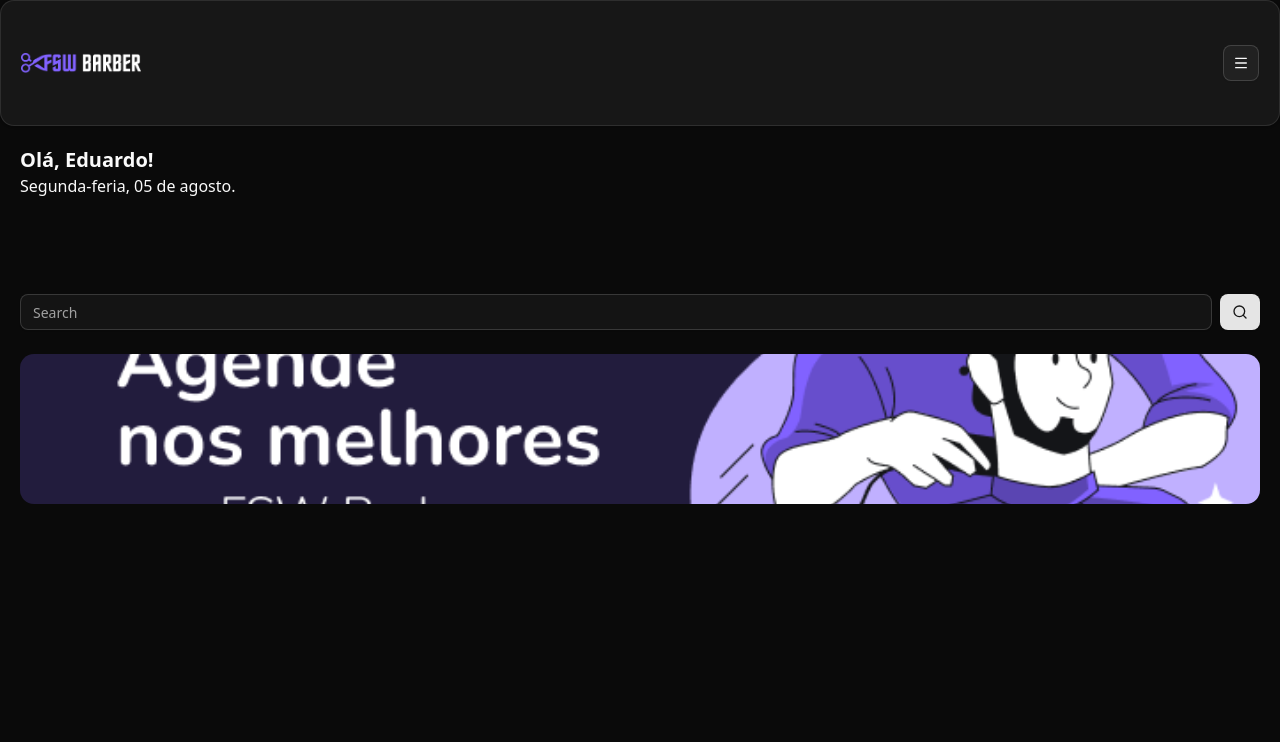
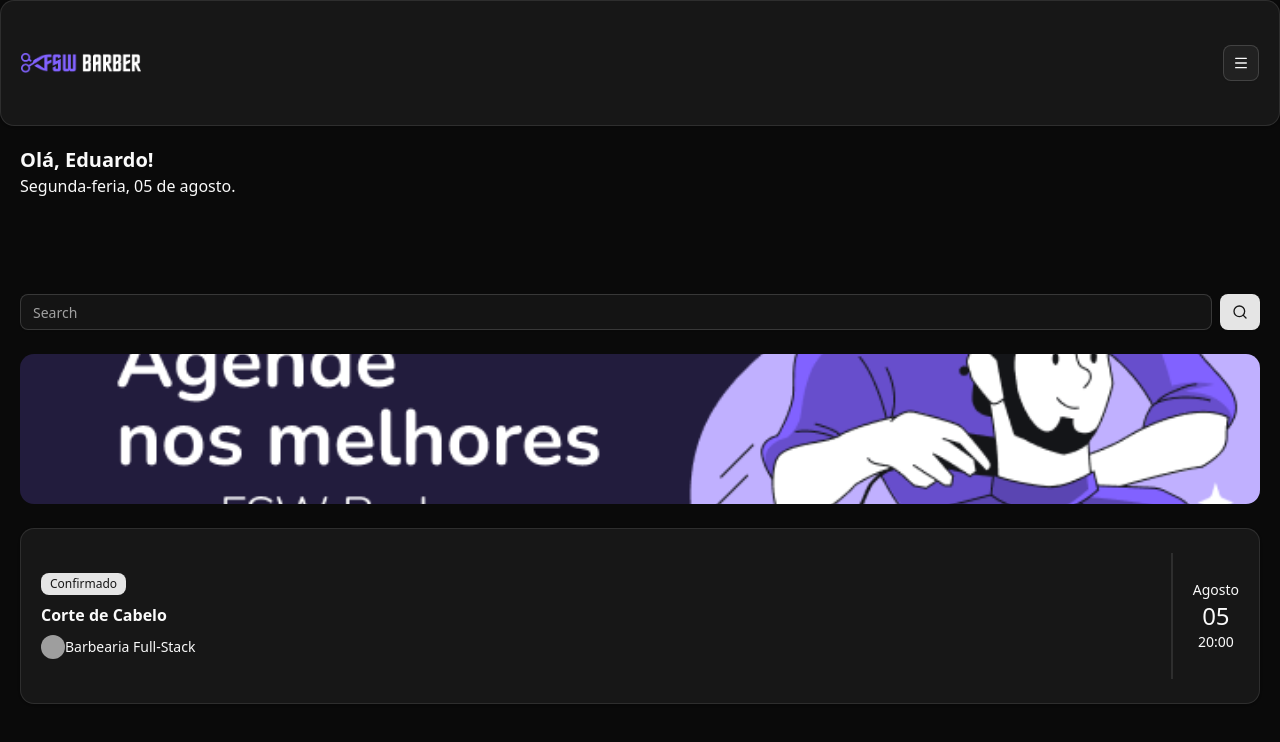
Before and after one commit to EduFleury/FWS-Barber, a Next.js app: page / in a window 1280 px wide. Shown: the top 742 px of the page. Built offline with nearby package versions, Linux system fonts and the light colour scheme; grey boxes are pictures that could not be loaded.

Commit message:
feat: add booking item

```diff
--- /dev/null
+++ b/app/_components/ui/avatar.tsx
@@ -0,0 +1,53 @@
+"use client"
+
+import * as React from "react"
+import * as AvatarPrimitive from "@radix-ui/react-avatar"
+
+import { cn } from "@/app/_lib/utils"
+
+function Avatar({
+  className,
+  ...props
+}: React.ComponentProps<typeof AvatarPrimitive.Root>) {
+  return (
+    <AvatarPrimitive.Root
+      data-slot="avatar"
+      className={cn(
+        "relative flex size-8 shrink-0 overflow-hidden rounded-full",
+        className
+      )}
+      {...props}
+    />
+  )
+}
+
+function AvatarImage({
+  className,
+  ...props
+}: React.ComponentProps<typeof AvatarPrimitive.Image>) {
+  return (
+    <AvatarPrimitive.Image
+      data-slot="avatar-image"
+      className={cn("aspect-square size-full", className)}
+      {...props}
+    />
+  )
+}
+
+function AvatarFallback({
+  className,
+  ...props
+}: React.ComponentProps<typeof AvatarPrimitive.Fallback>) {
+  return (
+    <AvatarPrimitive.Fallback
+      data-slot="avatar-fallback"
+      className={cn(
+        "bg-muted flex size-full items-center justify-center rounded-full",
+        className
+      )}
+      {...props}
+    />
+  )
+}
+
+export { Avatar, AvatarImage, AvatarFallback }
--- /dev/null
+++ b/app/_components/ui/badge.tsx
@@ -0,0 +1,46 @@
+import * as React from "react"
+import { Slot } from "@radix-ui/react-slot"
+import { cva, type VariantProps } from "class-variance-authority"
+
+import { cn } from "@/app/_lib/utils"
+
+const badgeVariants = cva(
+  "inline-flex items-center justify-center rounded-md border px-2 py-0.5 text-xs font-medium w-fit whitespace-nowrap shrink-0 [&>svg]:size-3 gap-1 [&>svg]:pointer-events-none focus-visible:border-ring focus-visible:ring-ring/50 focus-visible:ring-[3px] aria-invalid:ring-destructive/20 dark:aria-invalid:ring-destructive/40 aria-invalid:border-destructive transition-[color,box-shadow] overflow-hidden",
+  {
+    variants: {
+      variant: {
+        default:
+          "border-transparent bg-primary text-primary-foreground [a&]:hover:bg-primary/90",
+        secondary:
+          "border-transparent bg-secondary text-secondary-foreground [a&]:hover:bg-secondary/90",
+        destructive:
+          "border-transparent bg-destructive text-white [a&]:hover:bg-destructive/90 focus-visible:ring-destructive/20 dark:focus-visible:ring-destructive/40 dark:bg-destructive/60",
+        outline:
+          "text-foreground [a&]:hover:bg-accent [a&]:hover:text-accent-foreground",
+      },
+    },
+    defaultVariants: {
+      variant: "default",
+    },
+  }
+)
+
+function Badge({
+  className,
+  variant,
+  asChild = false,
+  ...props
+}: React.ComponentProps<"span"> &
+  VariantProps<typeof badgeVariants> & { asChild?: boolean }) {
+  const Comp = asChild ? Slot : "span"
+
+  return (
+    <Comp
+      data-slot="badge"
+      className={cn(badgeVariants({ variant }), className)}
+      {...props}
+    />
+  )
+}
+
+export { Badge, badgeVariants }
--- a/app/page.tsx
+++ b/app/page.tsx
@@ -3,15 +3,20 @@
 import Header from "./_components/header";
 import { SearchIcon } from "lucide-react";
 import Image from "next/image";
+import { Card, CardContent } from "./_components/ui/card";
+import { Badge } from "./_components/ui/badge";
+import { Avatar, AvatarImage } from "./_components/ui/avatar";
 
 export default function Home() {
   return (
     <div>
       <Header/>
       <div className="p-5">
+        {/* TEXTO */}
         <h2 className="text-xl font-bold">Olá, Eduardo!</h2>
         <p>Segunda-feria, 05 de agosto.</p>
 
+        {/* BUSCA */}
         <div className="flex items-center gap-2 mt-24">
           <Input placeholder="Search"/>
           <Button>
@@ -19,9 +24,36 @@
           </Button>
         </div>
 
+        {/* BANNER */}
         <div className="relative mt-6 w-full h-[150px] rounded-xl">
           <Image alt="Agende com os melhores Barbers" src="/banner-01.png" fill className="object-cover rounded-xl"/>
         </div>
+
+        {/* AGENDAMENTO */}
+        <Card className="mt-6">
+          <CardContent className="flex justify-between p-0">
+            {/* ESQUERDA */}
+            <div className="flex flex-col gap-2 py-5 pl-5">
+              <Badge className="w-fit">Confirmado</Badge>
+              <h3 className="font-semibold">Corte de Cabelo</h3>
+
+             <div className="flex items-center">
+                <Avatar className="h-6 w-6">
+                  <AvatarImage alt="Foto de Perfil" src="https://utfs.io/f/c97a2dc9-cf62-468b-a851-bfd2bdde775f-16p.png"/>
+                </Avatar>
+                <p className="text-sm">Barbearia Full-Stack</p>
+             </div>
+
+            </div>
+
+            {/* DIREITA */}
+            <div className="flex flex-col items-center justify-center px-5 border-l-2 border-solid">
+              <p className="text-sm">Agosto</p>
+              <p className="text-2xl">05</p>
+              <p className="text-sm">20:00</p>
+            </div>
+          </CardContent>
+        </Card>
 
       </div>
     </div>
--- a/package.json
+++ b/package.json
@@ -15,6 +15,7 @@
   },
   "dependencies": {
     "@prisma/client": "^6.16.1",
+    "@radix-ui/react-avatar": "^1.1.10",
     "@radix-ui/react-slot": "^1.2.3",
     "class-variance-authority": "^0.7.1",
     "clsx": "^2.1.1",
```
Also changed, not shown: 1 other file (tests, documents, lock files or other folders).
